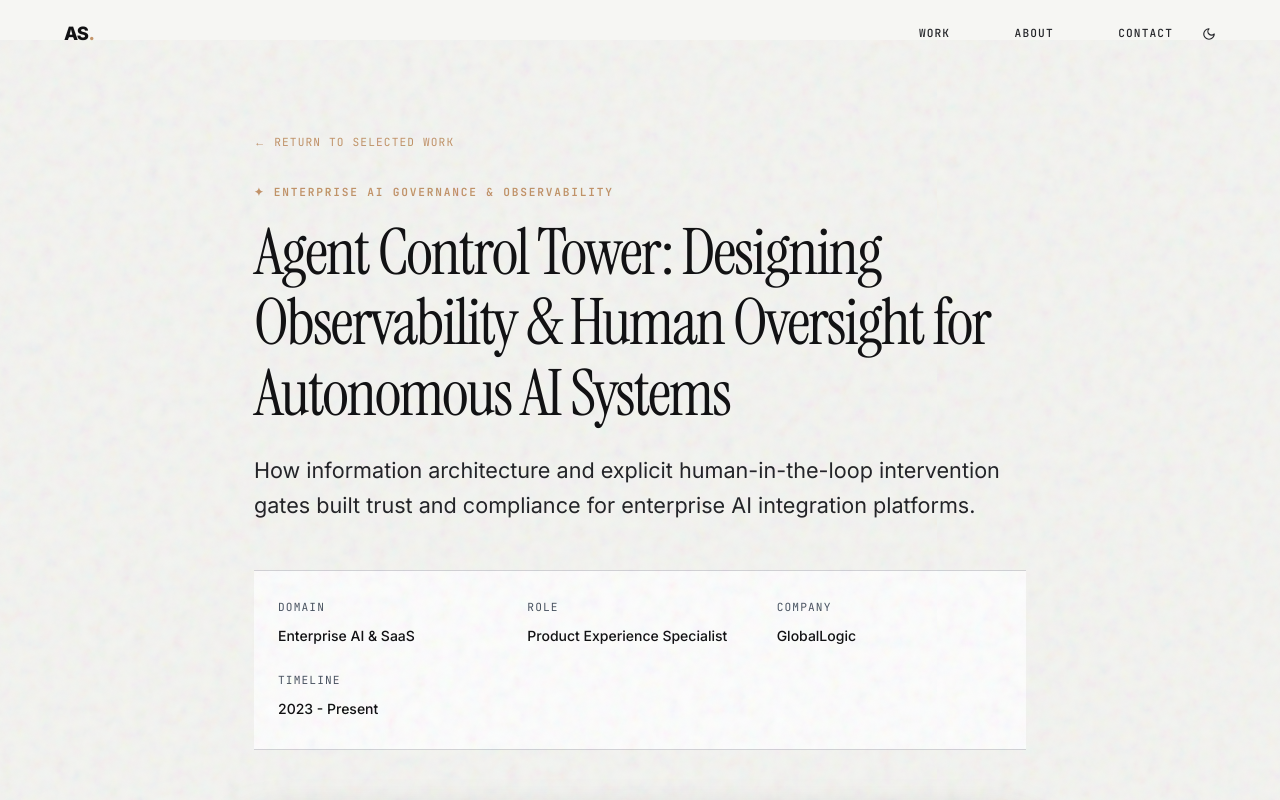
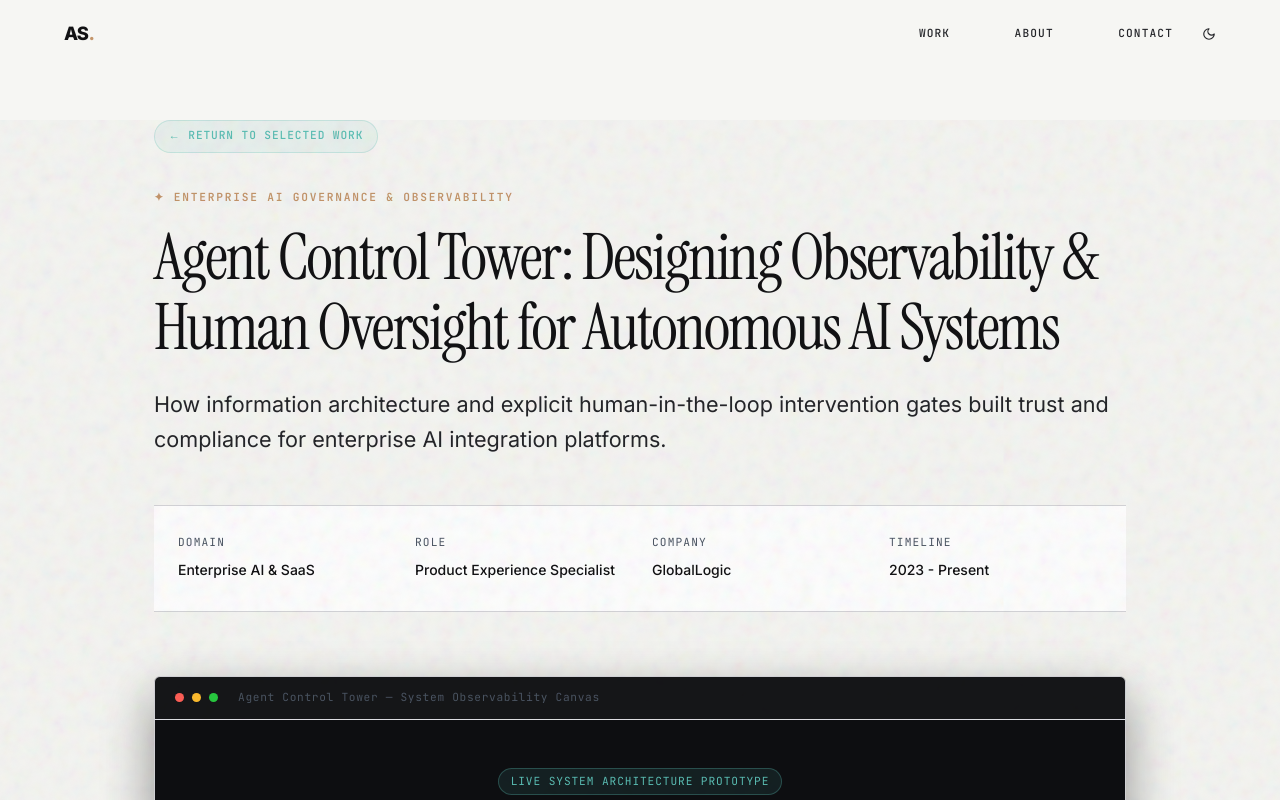
Before and after one commit to asidhiqe/asidhiqe.github.io, a Next.js app: page /work/agent-oversight in a window 1280 px wide. Shown: the top 800 px of the page. Built offline with nearby package versions, Linux system fonts and the light colour scheme.

Commit message:
style(case-study): differentiate back link as teal glass pill and expand desktop container width to 1100px

```diff
--- a/app/globals.css
+++ b/app/globals.css
@@ -2060,23 +2060,32 @@ html.light .experience-summary-card {
 }
 
 .case-study-container {
-  max-width: 900px;
+  max-width: 1100px;
   margin: 0 auto;
-  padding: 8rem var(--gutter) 6rem;
+  padding: 7.5rem var(--gutter) 6rem;
 }
 
 .case-study-back-link {
   font-family: var(--font-mono), monospace;
   font-size: var(--text-xs);
-  color: var(--accent-warm);
-  letter-spacing: 0.1em;
-  text-transform: uppercase;
-  display: inline-block;
-  margin-bottom: 2rem;
-  transition: color var(--dur-fast);
+  font-weight: 500;
+  color: var(--accent-teal);
+  background: rgba(91, 191, 181, 0.08);
+  border: 1px solid rgba(91, 191, 181, 0.25);
+  padding: 0.4rem 0.85rem;
+  border-radius: 999px;
+  letter-spacing: 0.08em;
+  text-transform: uppercase;
+  display: inline-flex;
+  align-items: center;
+  gap: 0.4rem;
+  margin-bottom: 2.25rem;
+  transition: background var(--dur-fast), border-color var(--dur-fast), color var(--dur-fast);
 }
 
 .case-study-back-link:hover {
+  background: rgba(91, 191, 181, 0.16);
+  border-color: rgba(91, 191, 181, 0.45);
   color: var(--text-primary);
 }
 
```
